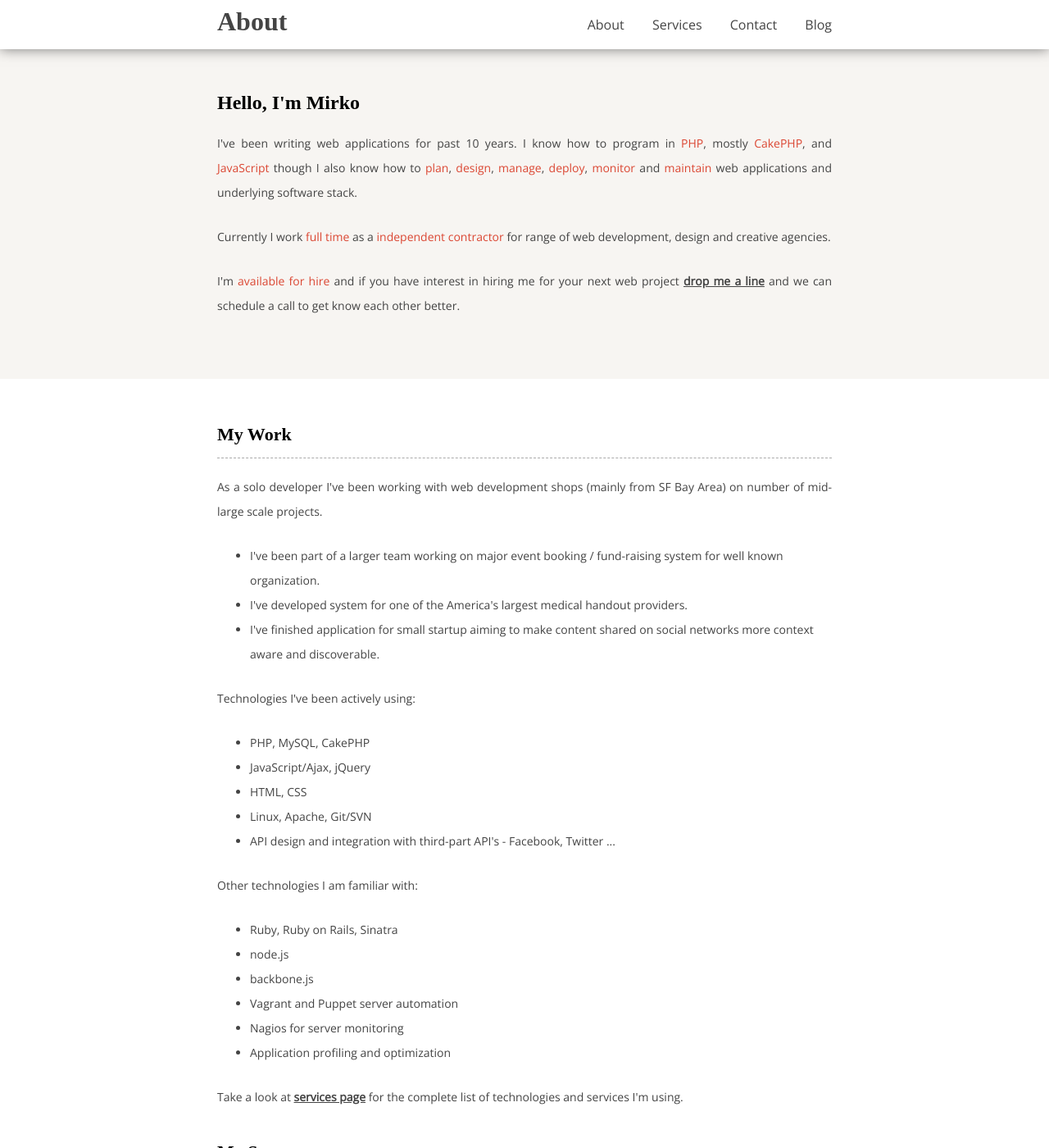
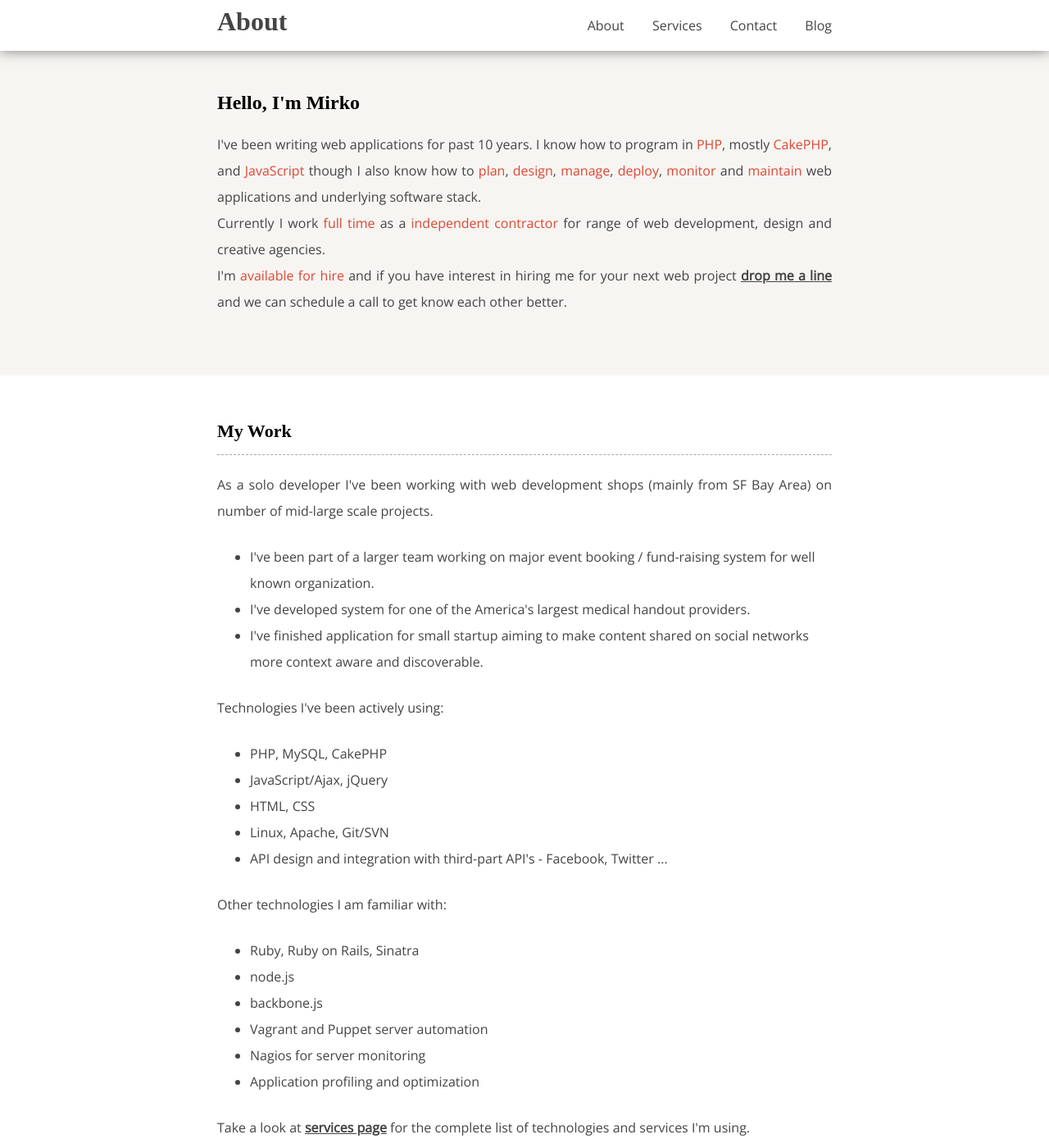
Before and after one commit to borivojevic/borivojevic.github.com, a Jekyll site: the page built from index.html, in a window 1280 px wide and 1400 px high. Shown: the whole window at 82% size. Built offline with Jekyll 4.4.1, drawn with Linux system fonts in a browser that asks for light colours; some web fonts are replaced; Markdown is read by kramdown in place of the engine named in the settings.

Commit message:
Fix photo, experiment with font size

```diff
--- a/_includes/title.html
+++ b/_includes/title.html
@@ -5,11 +5,9 @@
             <h2>Hello, I'm Mirko</h2>
             <p>
                 I've been writing web applications for past 10 years. I know how to program in <b>PHP</b>, mostly <b>CakePHP</b>, and <b>JavaScript</b> though I also know how to <b>plan</b>, <b>design</b>, <b>manage</b>, <b>deploy</b>, <b>monitor</b> and <b>maintain</b> web applications and underlying software stack.<br>
-            </p>
-            <p>
+
                 Currently I work <b>full time</b> as a <b>independent</b> <b>contractor</b> for range of web development, design and creative agencies.<br>
-            </p>
-            <p>
+
                 I'm <b>available for hire</b> and if you have interest in hiring me for your next web project <a href="contact.html">drop me a line</a> and we can schedule a call to get know each other better.
             </p>
         </section>
--- a/css/main.css
+++ b/css/main.css
@@ -5,7 +5,7 @@
 	height: 100%;
 }
 body {
-	font: 14px/30px 'Open Sans', sans-serif;
+	font: 16px/32px 'Open Sans', sans-serif;
 	color: #444;
 	-webkit-font-smoothing: antialiased;
 	font-smooth: always;
@@ -82,6 +82,17 @@
 	width: 150px;
 	margin-top: 40px;
 }
+section.photo .avatar {
+	background-image: url(https://en.gravatar.com/userimage/43512809/6d9ede99a9496ecd2c9580eacaecb96f.png?size=150);
+	height: 150px;
+	-webkit-border-radius: 100px;
+	-moz-border-radius: 100px;
+	border-radius: 100px;
+}
+section.photo .thats-me {
+	background-image: url(../images/thats_me.png);
+	height: 80px;
+}
 /* ==========================================================================
  HEADER
  ========================================================================== */
@@ -126,17 +137,6 @@
 .mirko section.about b {
 	color: #DB4733;
 }
-.mirko .avatar {
-	background-image: url(https://en.gravatar.com/userimage/43512809/6d9ede99a9496ecd2c9580eacaecb96f.png?size=150);
-	height: 150px;
-	-webkit-border-radius: 100px;
-	-moz-border-radius: 100px;
-	border-radius: 100px;
-}
-.mirko .thats-me {
-	background-image: url(../images/thats_me.png);
-	height: 80px;
-}
 /* ==========================================================================
  FOOTER
  ========================================================================== */
```
